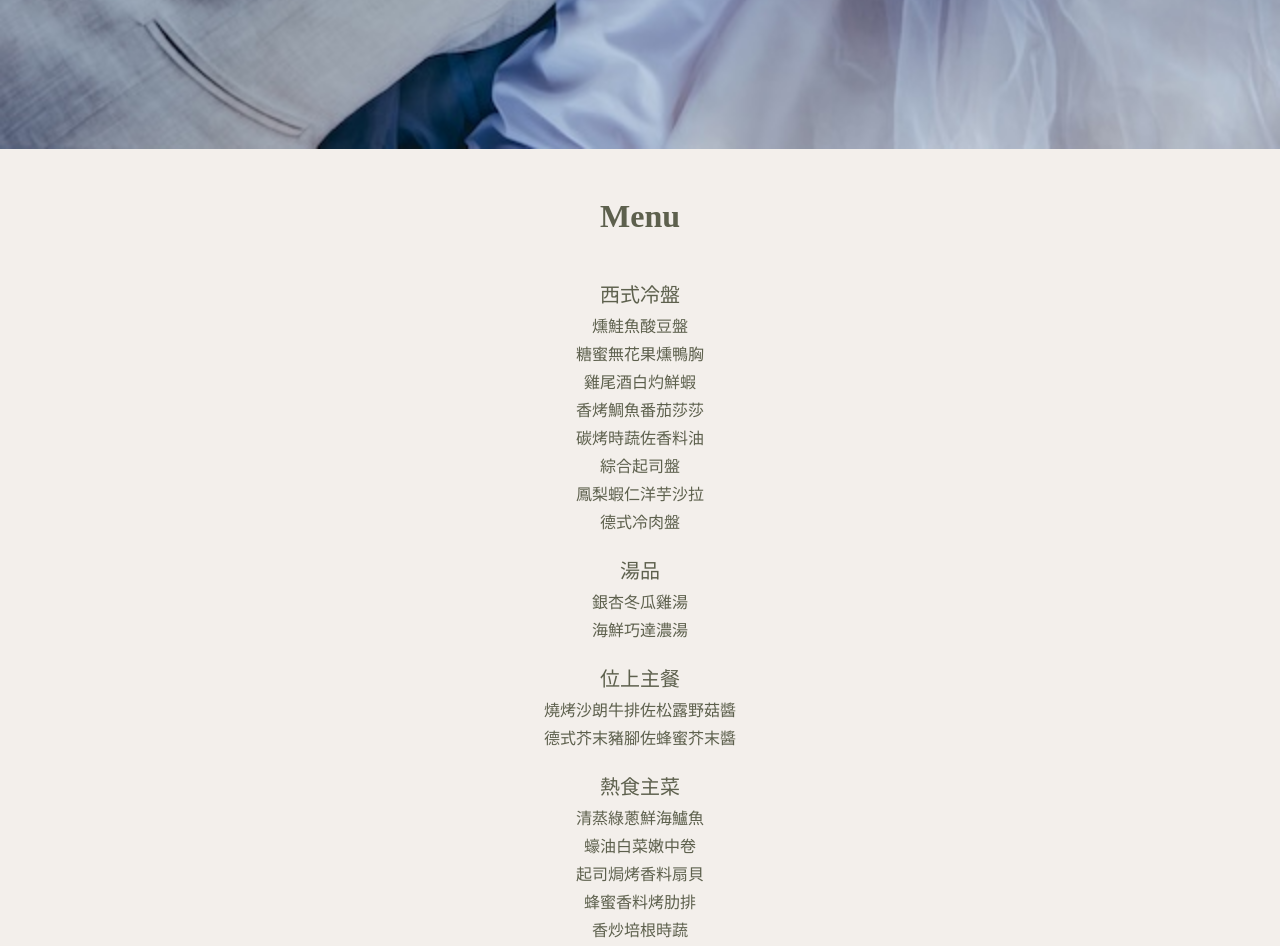
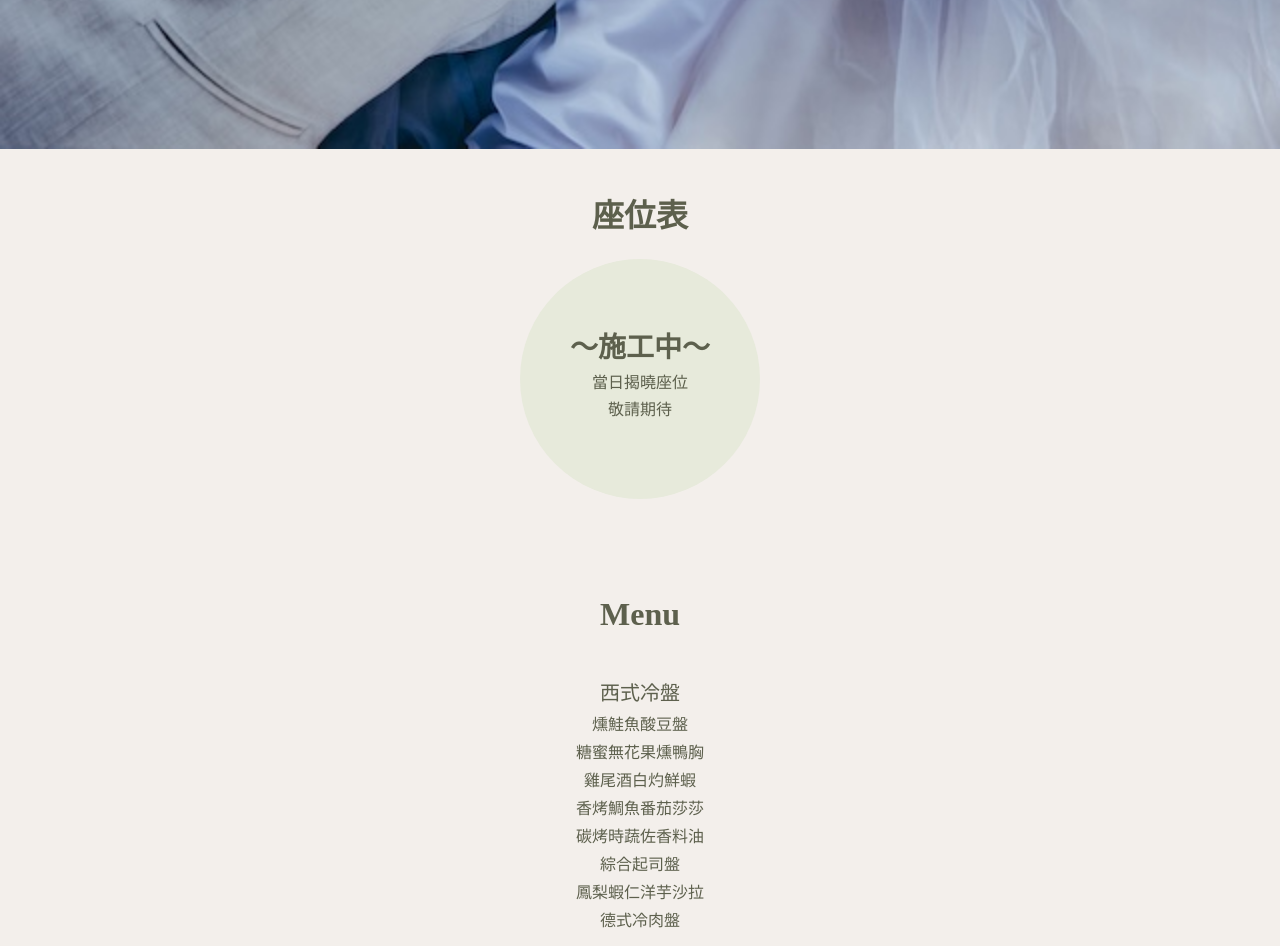
Before and after one commit to nicole0322n/wedding_project, a React (Vite) app: page / in a window 1280 px wide. Shown: the part 5299-6245 px from the top of the page. Built offline with nearby package versions, Linux system fonts and the light colour scheme; a web font is replaced by a local one.

Commit message:
feat: 區塊設置 完成座位區（施工中）

```diff
--- a/src/App.jsx
+++ b/src/App.jsx
@@ -7,8 +7,9 @@ import "aos/dist/aos.css";
 import Envelopes from "./components/Envelopes.jsx";
 import Letters from "./components/Letters.jsx";
 import TrafficInfo from "./components/TrafficInfo.jsx";
+import Pictures from "./components/Pictures.jsx";
+import Seat from "./components/Seat.jsx";
 import FoodMenu from "./components/FoodMenu.jsx";
-import Pictures from "./components/Pictures.jsx";
 import Footer from "./components/Footer.jsx";
 
 function App() {
@@ -24,6 +25,7 @@ function App() {
       <Letters />
       <TrafficInfo />
       <Pictures />
+      <Seat />
       <FoodMenu />
       <Footer />
     </>
--- /dev/null
+++ b/src/components/Seat.jsx
@@ -0,0 +1,19 @@
+function Seat() {
+  return (
+    <div className="container px-4 py-5 text-center">
+      <h2 className="fw-bold mb-4">座位表</h2>
+      <div
+        className="m-auto bg-light d-flex align-items-center justify-content-center"
+        style={{ width: "240px", height: "240px", borderRadius: "50%" }}
+      >
+        <div className="d-flex flex-column align-items-center ">
+          <h3 className="fw-bold">～施工中～</h3>
+          <h6>當日揭曉座位</h6>
+          <h6>敬請期待</h6>
+        </div>
+      </div>
+    </div>
+  );
+}
+
+export default Seat;
```
